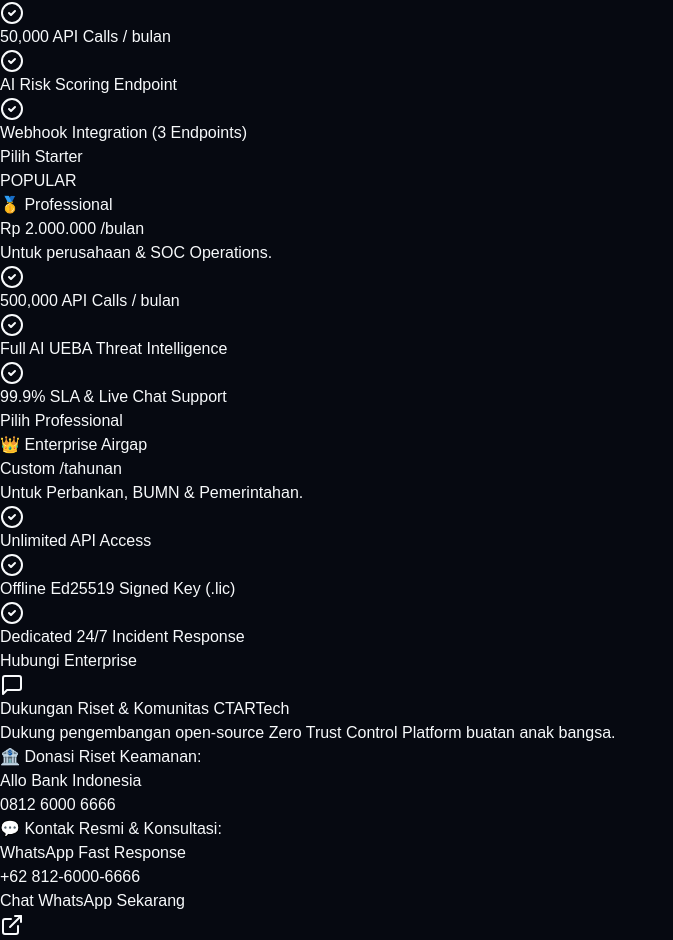
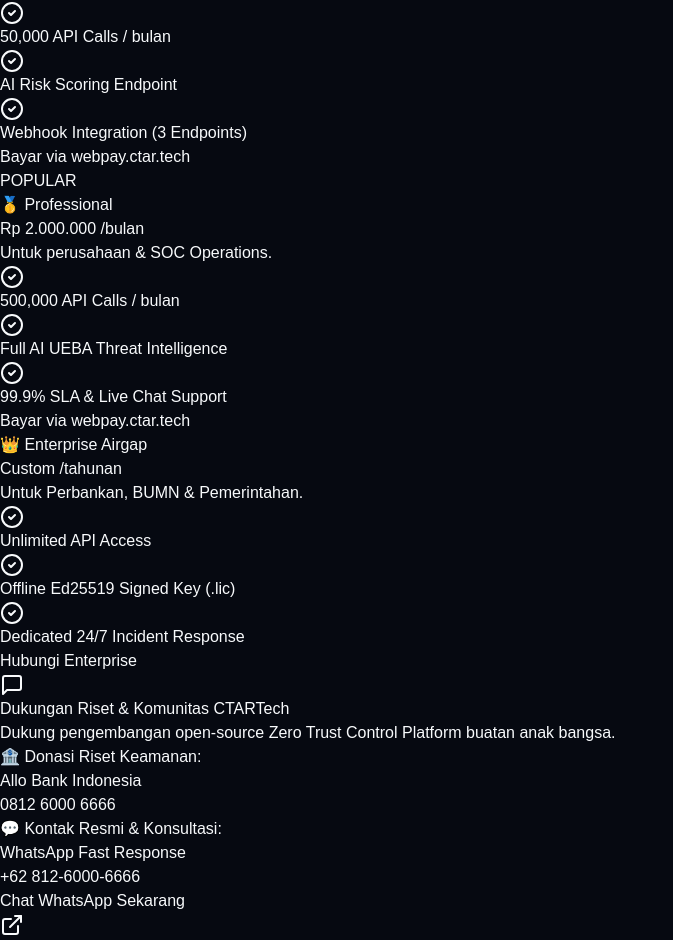
Before and after one commit to camanit/CTARTech-ZentyCore, a Next.js app in the folder dashboard-web/: page /landing in a window 1280 px wide. Shown: the part 2591-3531 px from the top of the page, without its empty margins (0-673 px from the left). Built offline with nearby package versions, Linux system fonts and the light colour scheme.

Commit message:
feat(billing): integrate official webpay.ctar.tech payment gateway across landing & superadmin

```diff
--- a/dashboard-web/src/app/landing/page.tsx
+++ b/dashboard-web/src/app/landing/page.tsx
@@ -403,9 +403,14 @@
                   <li className="flex items-center gap-2"><CheckCircle2 className="w-3.5 h-3.5 text-cyan-400" /> Webhook Integration (3 Endpoints)</li>
                 </ul>
               </div>
-              <Link href="/login" className="mt-6 w-full py-2.5 rounded-xl bg-cyan-500/20 text-cyan-300 border border-cyan-500/40 hover:bg-cyan-500/30 text-xs font-bold text-center">
-                Pilih Starter
-              </Link>
+              <a
+                href="https://webpay.ctar.tech"
+                target="_blank"
+                rel="noreferrer"
+                className="mt-6 w-full py-2.5 rounded-xl bg-cyan-500/20 text-cyan-300 border border-cyan-500/40 hover:bg-cyan-500/30 text-xs font-bold text-center block"
+              >
+                Bayar via webpay.ctar.tech
+              </a>
             </div>
 
             {/* Pro Tier */}
@@ -423,9 +428,14 @@
                   <li className="flex items-center gap-2"><CheckCircle2 className="w-3.5 h-3.5 text-cyan-400" /> 99.9% SLA & Live Chat Support</li>
                 </ul>
               </div>
-              <Link href="/login" className="mt-6 w-full py-2.5 rounded-xl bg-gradient-to-r from-cyan-500 to-blue-600 text-slate-950 font-bold text-xs text-center shadow-lg shadow-cyan-500/20">
-                Pilih Professional
-              </Link>
+              <a
+                href="https://webpay.ctar.tech"
+                target="_blank"
+                rel="noreferrer"
+                className="mt-6 w-full py-2.5 rounded-xl bg-gradient-to-r from-cyan-500 to-blue-600 text-slate-950 font-bold text-xs text-center shadow-lg shadow-cyan-500/20 block"
+              >
+                Bayar via webpay.ctar.tech
+              </a>
             </div>
 
             {/* Enterprise Tier */}
```
Also changed, not shown: dashboard-web/src/app/modules/licensing/page.tsx (+37 -13 lines).
